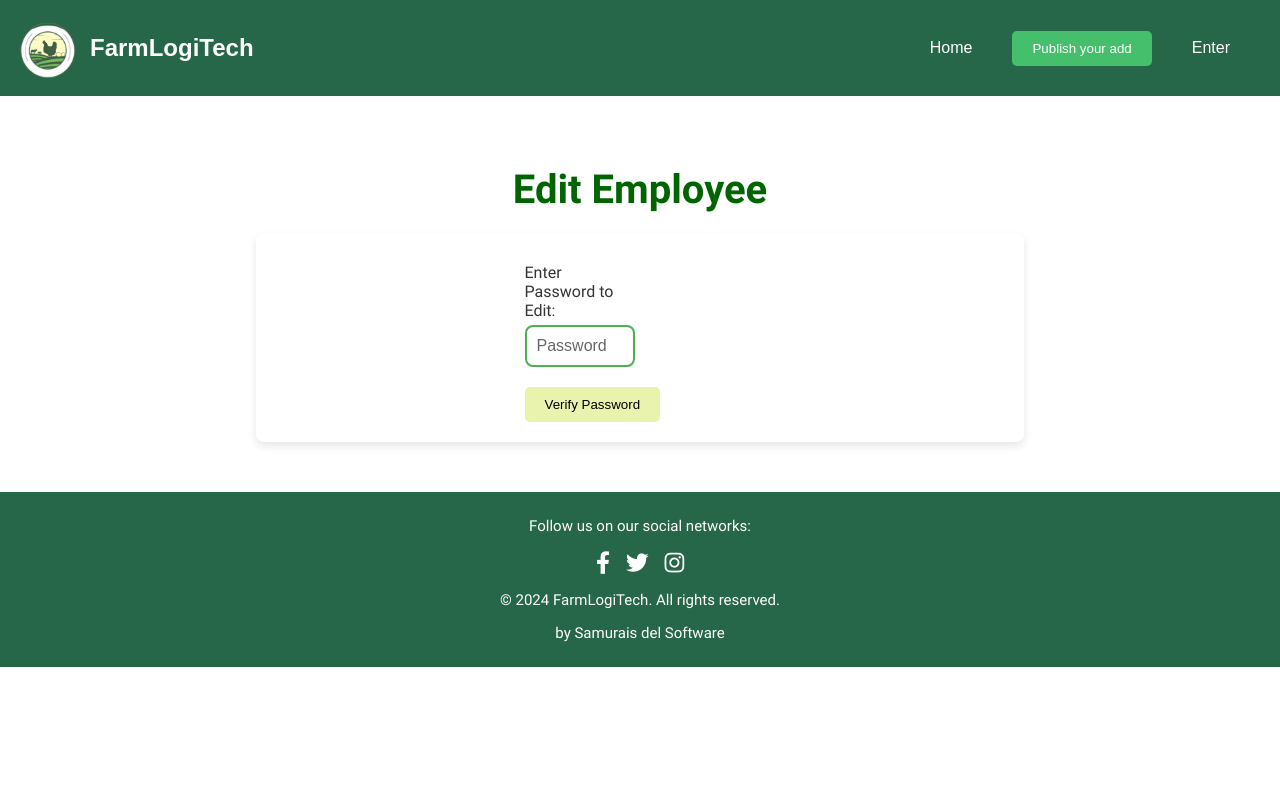
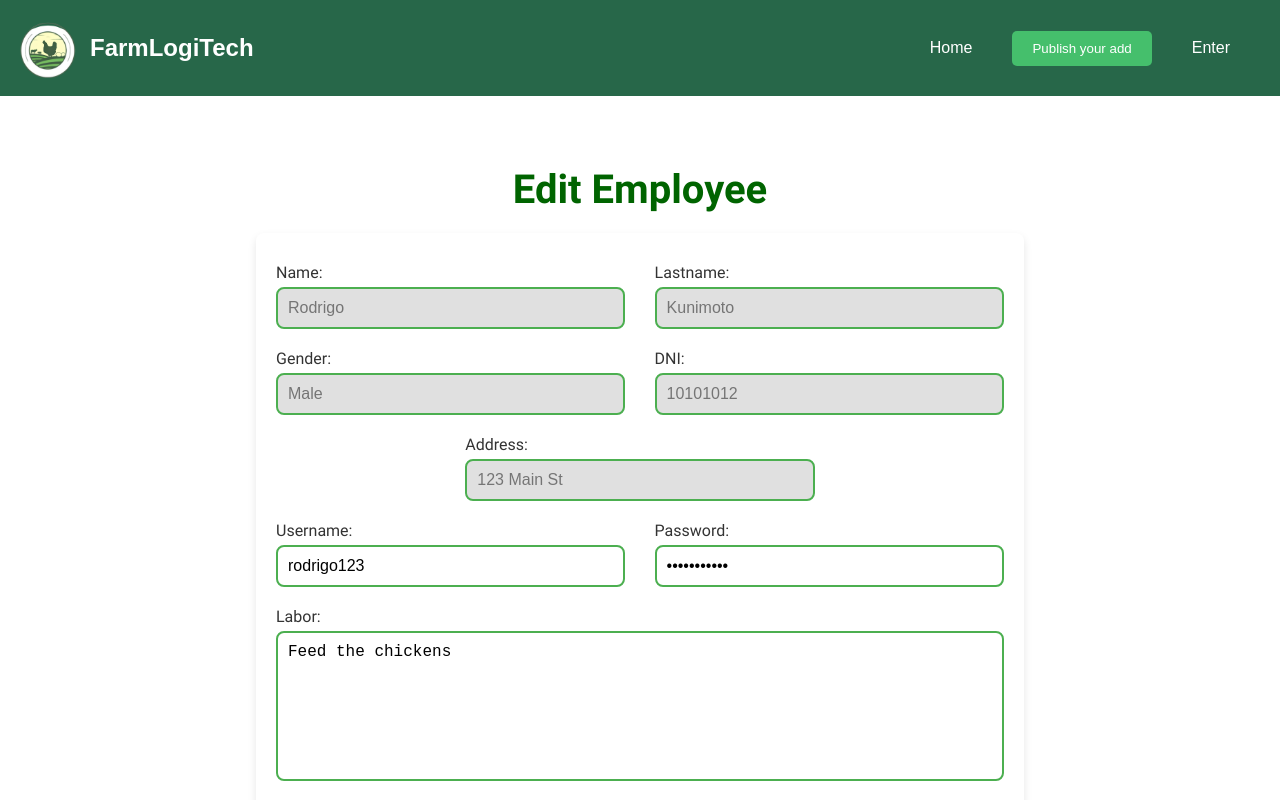
Before and after one commit to Aplicaciones-Web-WX55-Group-S-del-Softw/frontend-application, a Vue app: page /editemployee/1 in a window 1280 px wide. Shown: the top 800 px of the page. Built offline with nearby package versions, Linux system fonts and the light colour scheme; data requests are answered from the project's data file.

Commit message:
feat(monitoring): fixed edit employee

```diff
--- a/src/public/pages/editemployee.component.vue
+++ b/src/public/pages/editemployee.component.vue
@@ -12,45 +12,33 @@
         </ul>
       </div>
 
-      <div v-if="!isPasswordVerified">
-        <div class="input-container">
-          <label for="verifyPassword">Enter Password to Edit:</label>
-          <input v-model="enteredPassword" type="password" id="verifyPassword" placeholder="Password">
-        </div>
-        <div class="button-container">
-          <button @click="verifyPassword" class="save-button">Verify Password</button>
-        </div>
-        <div v-if="passwordError" class="error-message">{{ passwordError }}</div>
-      </div>
-
-      <div v-else>
       <div class="row">
         <div class="input-container">
           <label for="employeeName">Name:</label>
-            <input v-model="employeeData.name" type="text" id="employeeName" placeholder="Name">
+          <input v-model="employeeData.name" type="text" id="employeeName" placeholder="Name" disabled>
         </div>
 
         <div class="input-container">
           <label for="employeeLastname">Lastname:</label>
-            <input v-model="employeeData.lastname" type="text" id="employeeLastname" placeholder="Lastname">
+          <input v-model="employeeData.lastname" type="text" id="employeeLastname" placeholder="Lastname" disabled>
         </div>
       </div>
 
       <div class="row">
         <div class="input-container">
           <label for="employeeGender">Gender:</label>
-            <input v-model="employeeData.gender" type="text" id="employeeGender" placeholder="Gender">
+          <input v-model="employeeData.gender" type="text" id="employeeGender" placeholder="Gender" disabled>
         </div>
 
         <div class="input-container">
           <label for="employeeDNI">DNI:</label>
-            <input v-model="employeeData.dni" type="text" id="employeeDNI" placeholder="DNI">
+          <input v-model="employeeData.dni" type="text" id="employeeDNI" placeholder="DNI" disabled>
         </div>
       </div>
 
       <div class="input-container">
         <label for="employeeAddress">Address:</label>
-          <input v-model="employeeData.address" type="text" id="employeeAddress" placeholder="Address">
+        <input v-model="employeeData.address" type="text" id="employeeAddress" placeholder="Address" disabled>
       </div>
 
       <div class="row">
@@ -73,7 +61,6 @@
       <div class="button-container">
         <button @click="saveEmployee" class="save-button">Save</button>
         <router-link to="/listemployee" class="cancel-button">Cancel</router-link>
-        </div>
       </div>
     </div>
   </div>
@@ -106,10 +93,6 @@ export default {
       labor: ''
     });
 
-    const enteredPassword = ref('');
-    const isPasswordVerified = ref(false);
-    const passwordError = ref('');
-
     const errors = ref([]);
 
     const loadEmployeeData = () => {
@@ -122,22 +105,8 @@ export default {
           });
     };
 
-    const verifyPassword = () => {
-      if (enteredPassword.value === employeeData.value.password) {
-        isPasswordVerified.value = true;
-        passwordError.value = '';
-      } else {
-        passwordError.value = 'Incorrect password. Please try again.';
-      }
-    };
-
     const validateData = () => {
       errors.value = [];
-      if (!employeeData.value.name) errors.value.push('Name is required.');
-      if (!employeeData.value.lastname) errors.value.push('Lastname is required.');
-      if (!employeeData.value.gender) errors.value.push('Gender is required.');
-      if (!employeeData.value.address) errors.value.push('Address is required.');
-      if (!employeeData.value.dni) errors.value.push('DNI is required.');
       if (!employeeData.value.username) errors.value.push('Username is required.');
       if (!employeeData.value.password) errors.value.push('Password is required.');
       if (!employeeData.value.labor) errors.value.push('Labor is required.');
@@ -161,11 +130,7 @@ export default {
 
     return {
       employeeData,
-      enteredPassword,
-      isPasswordVerified,
-      passwordError,
       errors,
-      verifyPassword,
       saveEmployee
     };
   }
@@ -242,6 +207,11 @@ h1 {
   transition: border-color 0.3s ease;
 }
 
+.input-container input:disabled, .input-container textarea:disabled {
+  background-color: #e0e0e0;
+  color: #757575;
+}
+
 .input-container input:focus, .input-container textarea:focus {
   border-color: #2e7d32;
 }
@@ -282,9 +252,4 @@ h1 {
   background-color: #FF0000;
   color: white;
 }
-
-.error-message {
-  color: red;
-  margin-top: 10px;
-}
 </style>
```
Lines whose indentation alone changed are shown as unchanged.
